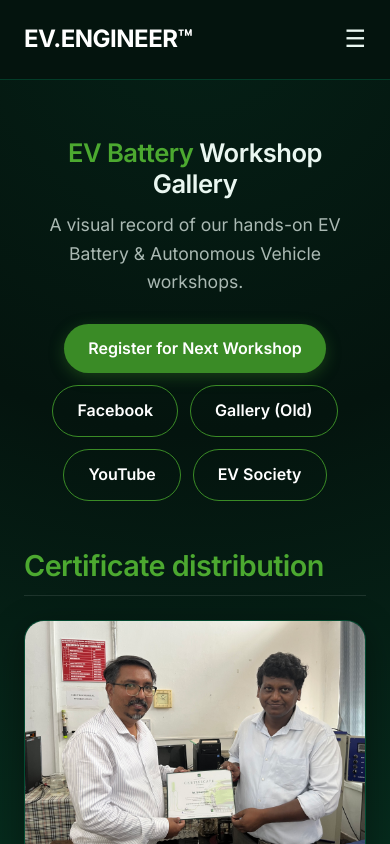
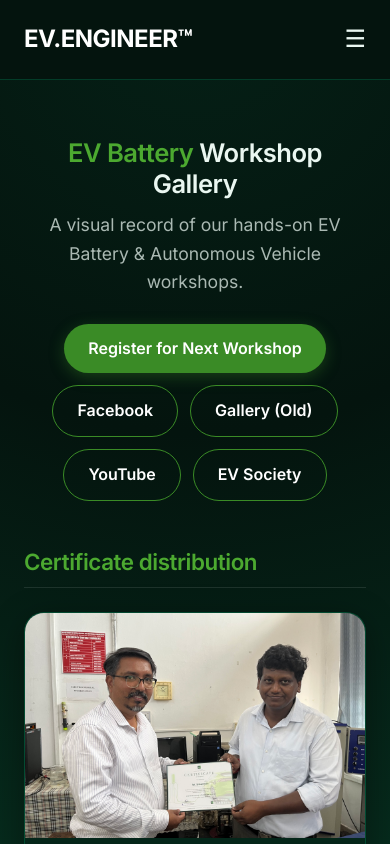
Before and after one commit to CARSOFTWARESYSTEMS/AutonomousEV, a Next.js app: page /workshop-gallery in a window 390 px wide. Shown: the top 844 px of the page. Built offline with nearby package versions, Linux system fonts and the light colour scheme.

Commit message:
UPdated mobile ui issues

```diff
--- a/src/app/workshop-gallery/WorkshopGalleryPage.tsx
+++ b/src/app/workshop-gallery/WorkshopGalleryPage.tsx
@@ -125,7 +125,7 @@ export default function WorkshopGalleryPage() {
               return (
                 <div key={sIdx}>
                   <h2 style={{
-                    fontSize: "1.8rem",
+                    fontSize: "clamp(1.4rem, 4vw, 1.8rem)",
                     fontWeight: 600,
                     marginBottom: "24px",
                     color: "var(--accent-primary)",
@@ -137,7 +137,7 @@ export default function WorkshopGalleryPage() {
                   <div
                     style={{
                       display: "grid",
-                      gridTemplateColumns: "repeat(auto-fill, minmax(280px, 1fr))",
+                      gridTemplateColumns: "repeat(auto-fill, minmax(240px, 1fr))",
                       gap: "20px",
                     }}
                   >
```
